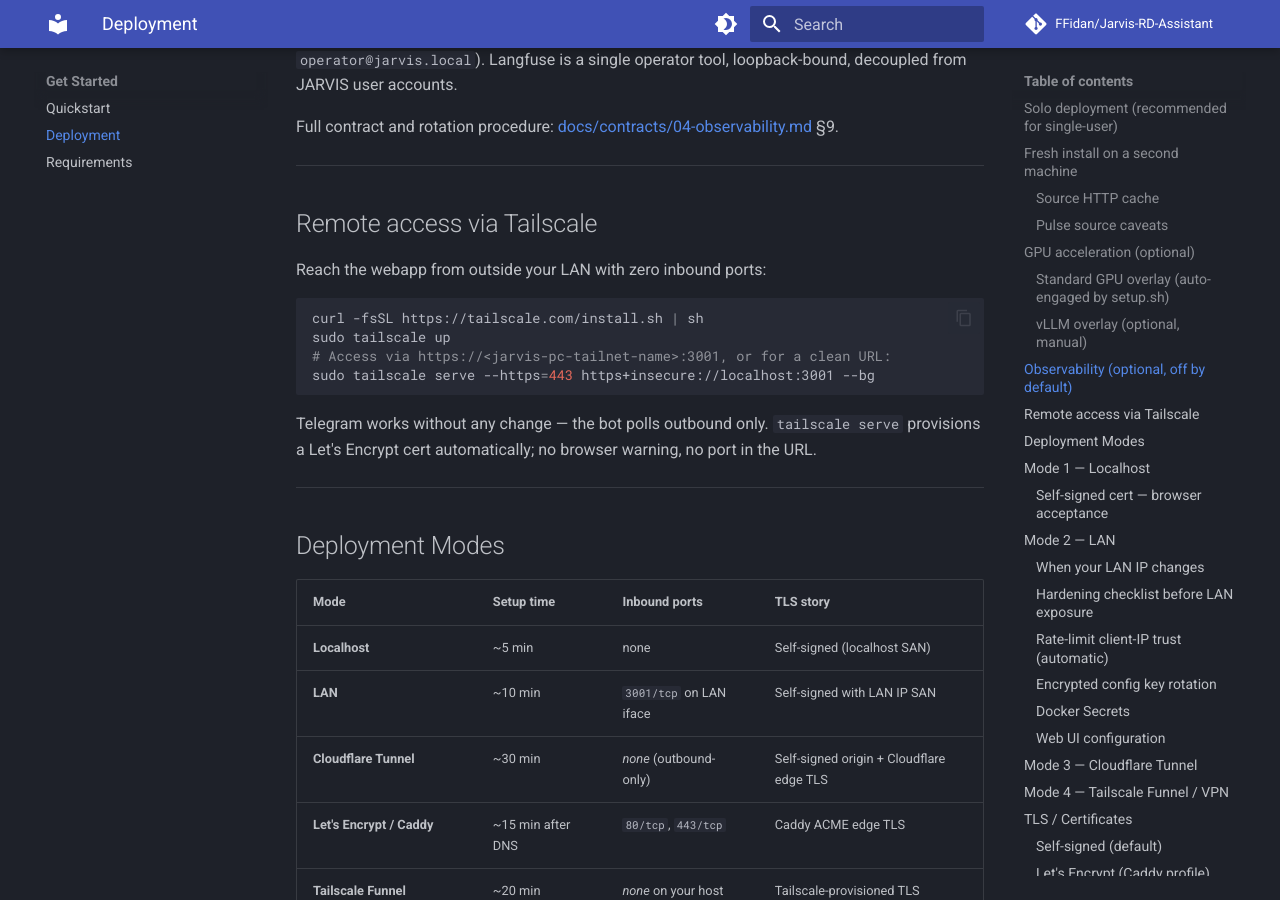
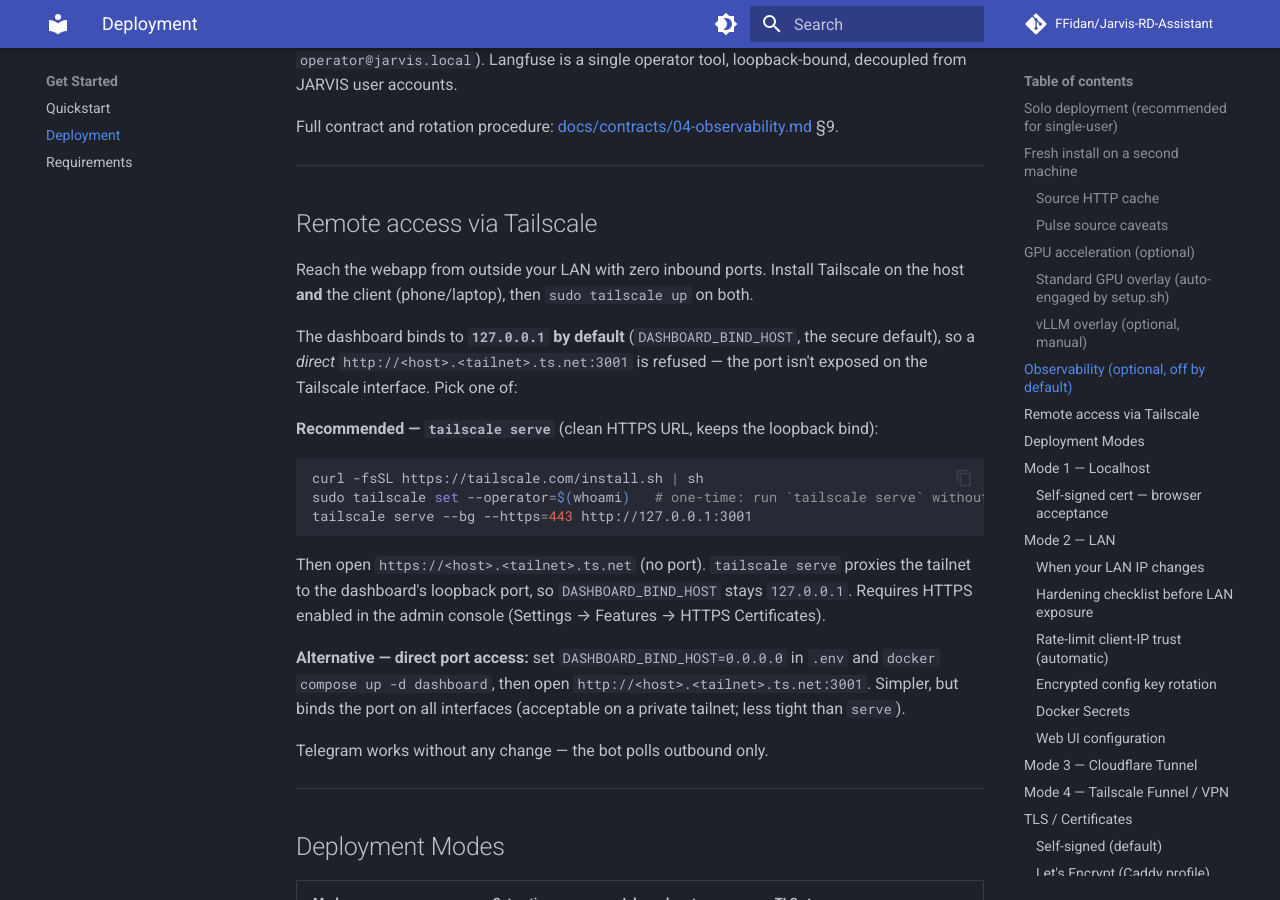
Before and after one commit to FFidan/Jarvis-RD-Assistant, an MkDocs documentation site: the page built from docs/DEPLOYMENT.md, in a window 1280 px wide and 900 px high, scrolled down 3628 px. Built offline with MkDocs 1.6.1 and Material for MkDocs 9.7.7, drawn with Linux system fonts in a browser that asks for light colours; comment, search, counter and statistics services are not loaded.

Commit message:
fix(setup): detect GPUs under WSL2; refresh remote-access and AI-backend docs (#54)

````diff
--- a/docs/DEPLOYMENT.md
+++ b/docs/DEPLOYMENT.md
@@ -135,16 +135,32 @@
 
 ## Remote access via Tailscale
 
-Reach the webapp from outside your LAN with zero inbound ports:
+Reach the webapp from outside your LAN with zero inbound ports. Install Tailscale
+on the host **and** the client (phone/laptop), then `sudo tailscale up` on both.
+
+The dashboard binds to **`127.0.0.1` by default** (`DASHBOARD_BIND_HOST`, the
+secure default), so a *direct* `http://<host>.<tailnet>.ts.net:3001` is refused —
+the port isn't exposed on the Tailscale interface. Pick one of:
+
+**Recommended — `tailscale serve`** (clean HTTPS URL, keeps the loopback bind):
 
 ```bash
 curl -fsSL https://tailscale.com/install.sh | sh
-sudo tailscale up
-# Access via https://<jarvis-pc-tailnet-name>:3001, or for a clean URL:
-sudo tailscale serve --https=443 https+insecure://localhost:3001 --bg
+sudo tailscale set --operator=$(whoami)   # one-time: run `tailscale serve` without sudo
+tailscale serve --bg --https=443 http://127.0.0.1:3001
 ```
 
-Telegram works without any change — the bot polls outbound only. `tailscale serve` provisions a Let's Encrypt cert automatically; no browser warning, no port in the URL.
+Then open `https://<host>.<tailnet>.ts.net` (no port). `tailscale serve` proxies
+the tailnet to the dashboard's loopback port, so `DASHBOARD_BIND_HOST` stays
+`127.0.0.1`. Requires HTTPS enabled in the admin console (Settings → Features →
+HTTPS Certificates).
+
+**Alternative — direct port access:** set `DASHBOARD_BIND_HOST=0.0.0.0` in `.env`
+and `docker compose up -d dashboard`, then open
+`http://<host>.<tailnet>.ts.net:3001`. Simpler, but binds the port on all
+interfaces (acceptable on a private tailnet; less tight than `serve`).
+
+Telegram works without any change — the bot polls outbound only.
 
 ---
 
````
Also changed, not shown: docs/manual/settings.md (+4 -4 lines), 3 other files.
